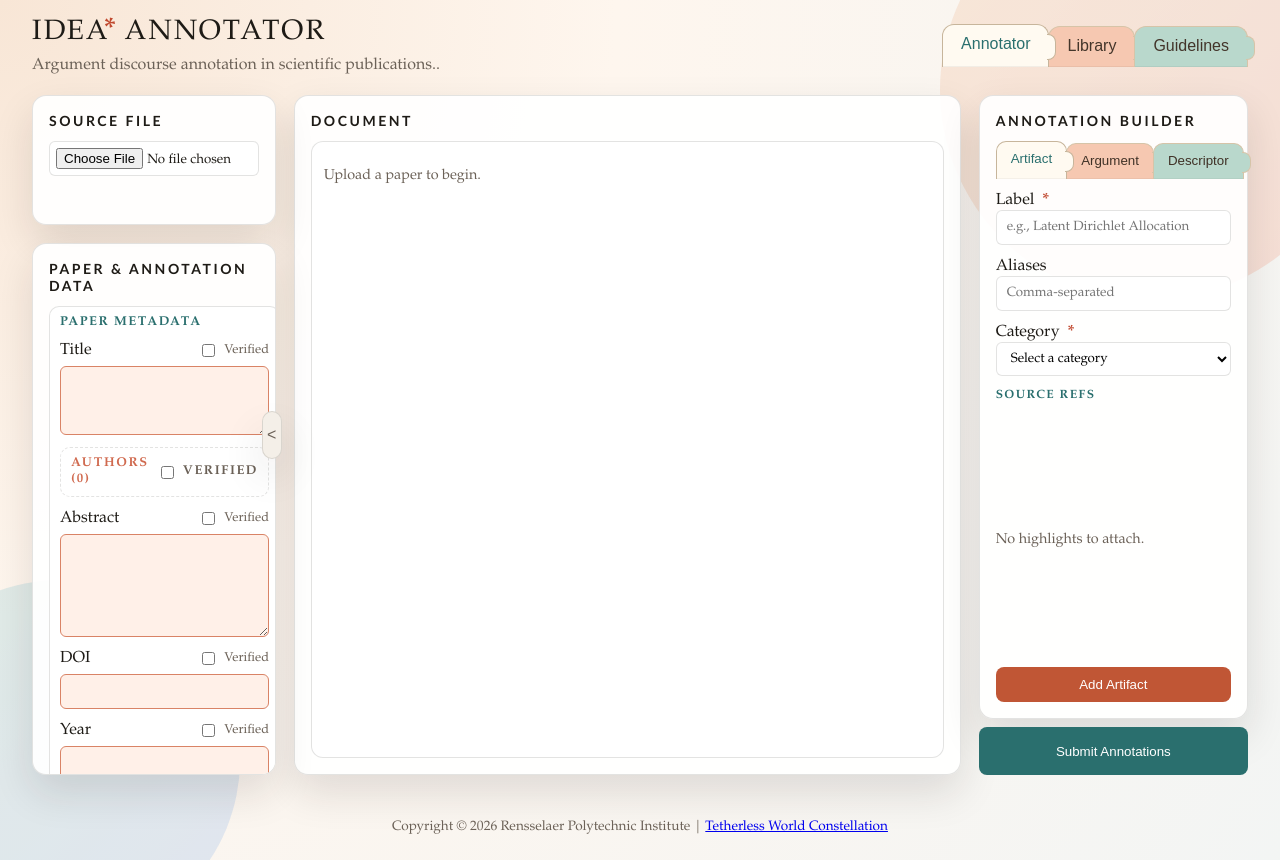
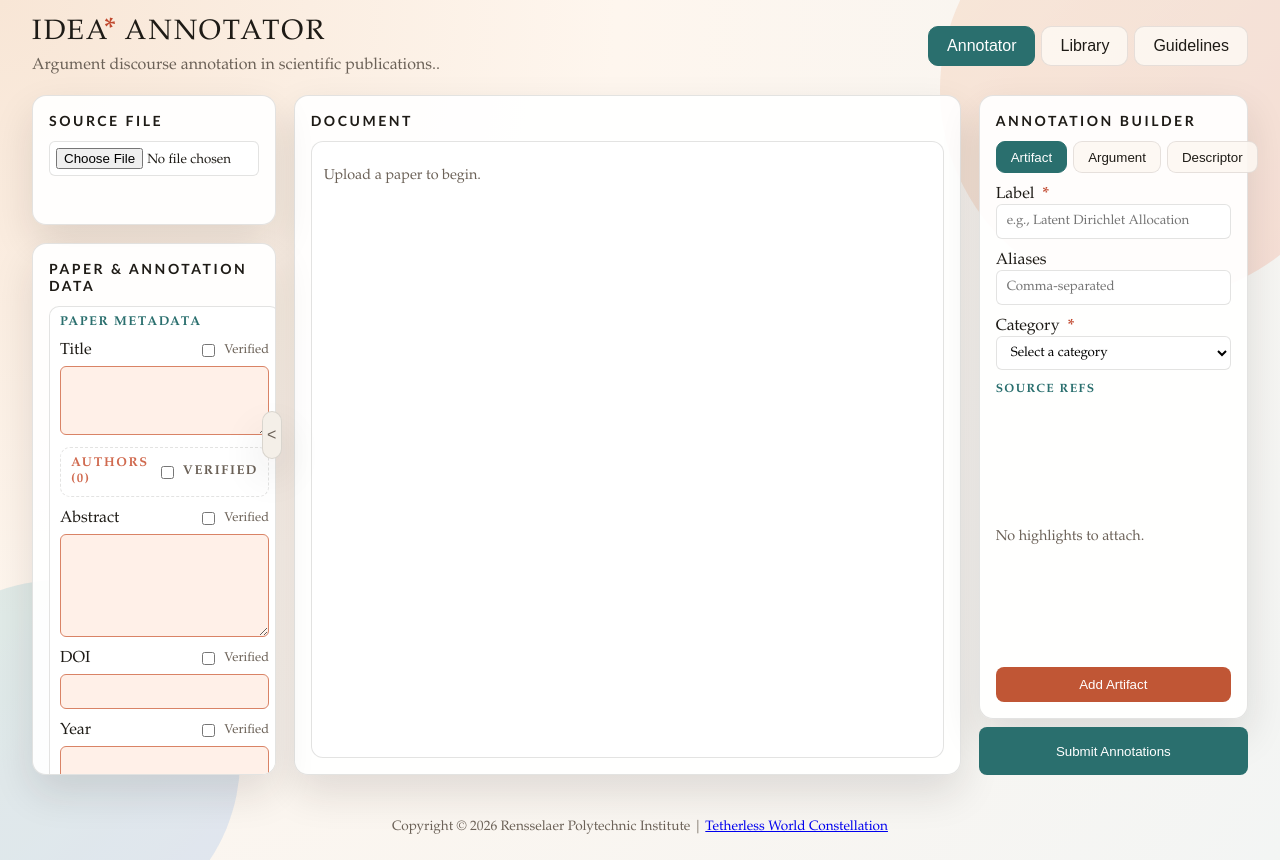
Before and after one commit to nipdep/idea-annotation, a website: page public/index.html in a window 1280 px wide. Drawn offline with nearby package versions, Linux system fonts and the light colour scheme; a web font is replaced by a local one.

Commit message:
[update] tab view hue

```diff
--- a/public/styles.css
+++ b/public/styles.css
@@ -82,68 +82,30 @@ body {
 
 .header-tabs {
   display: flex;
-  gap: 0;
+  gap: 6px;
   align-items: flex-end;
 }
 
 .nav-tab {
-  position: relative;
-  background: #f5e6cb;
-  border: 1px solid #d6c4a8;
-  border-bottom: 0;
-  color: #43352a;
-  padding: 10px 18px 12px;
+  background: rgba(253, 248, 242, 0.9);
+  border: 1px solid rgba(30, 27, 22, 0.1);
+  color: var(--ink);
+  padding: 10px 18px;
   font-size: 1rem;
-  border-radius: 12px 12px 0 0;
-  margin-left: -1px;
-  box-shadow: inset 0 -1px 0 rgba(0, 0, 0, 0.05);
-}
-
-.nav-tab::after {
-  content: "";
-  position: absolute;
-  top: 22%;
-  right: -8px;
-  width: 8px;
-  height: 56%;
-  background: inherit;
-  border: 1px solid #d6c4a8;
-  border-left: 0;
-  border-radius: 0 8px 8px 0;
-  pointer-events: none;
+  border-radius: 10px;
+  box-shadow: none;
 }
 
 .nav-tab:hover {
   transform: none;
-  box-shadow: inset 0 -1px 0 rgba(0, 0, 0, 0.05);
-}
-
-.nav-tab:first-child {
-  margin-left: 0;
-}
-
-.nav-tab:nth-child(1) {
-  background: #f9dda0;
-}
-
-.nav-tab:nth-child(2) {
-  background: #f6c8b1;
-}
-
-.nav-tab:nth-child(3) {
-  background: #b9d8cc;
+  box-shadow: none;
+  background: rgba(253, 248, 242, 0.98);
 }
 
 .nav-tab.active {
-  background: #fffaf1;
-  color: var(--accent-2);
-  border-color: #c7b59b;
-  z-index: 2;
-  padding-bottom: 14px;
-}
-
-.nav-tab.active::after {
-  border-color: #c7b59b;
+  background: var(--accent-2);
+  color: #fff;
+  border-color: var(--accent-2);
 }
 
 .page {
@@ -1128,68 +1090,31 @@ mark.used {
 
 .tab-bar {
   display: flex;
-  gap: 0;
+  gap: 6px;
   align-items: flex-end;
   margin-bottom: 12px;
 }
 
 .tab {
-  position: relative;
-  background: #f3e6d4;
-  border: 1px solid #d6c4a8;
-  border-bottom: 0;
-  color: #3f3126;
-  border-radius: 10px 10px 0 0;
-  padding: 9px 14px 11px;
-  margin-left: -1px;
-  box-shadow: inset 0 -1px 0 rgba(0, 0, 0, 0.04);
-}
-
-.tab::after {
-  content: "";
-  position: absolute;
-  top: 24%;
-  right: -8px;
-  width: 8px;
-  height: 52%;
-  background: inherit;
-  border: 1px solid #d6c4a8;
-  border-left: 0;
-  border-radius: 0 8px 8px 0;
-  pointer-events: none;
+  background: rgba(253, 248, 242, 0.9);
+  border: 1px solid rgba(30, 27, 22, 0.1);
+  color: var(--ink);
+  border-radius: 9px;
+  padding: 6px 14px;
+  min-height: 32px;
+  box-shadow: none;
 }
 
 .tab:hover {
   transform: none;
-  box-shadow: inset 0 -1px 0 rgba(0, 0, 0, 0.04);
-}
-
-.tab:first-child {
-  margin-left: 0;
-}
-
-.tab:nth-child(1) {
-  background: #f9dda0;
-}
-
-.tab:nth-child(2) {
-  background: #f6c8b1;
-}
-
-.tab:nth-child(3) {
-  background: #b9d8cc;
+  box-shadow: none;
+  background: rgba(253, 248, 242, 0.98);
 }
 
 .tab.active {
-  background: #fffaf1;
-  color: var(--accent-2);
-  border-color: #c7b59b;
-  z-index: 2;
-  padding-bottom: 13px;
-}
-
-.tab.active::after {
-  border-color: #c7b59b;
+  background: var(--accent-2);
+  color: #fff;
+  border-color: var(--accent-2);
 }
 
 .tab-content {
```
